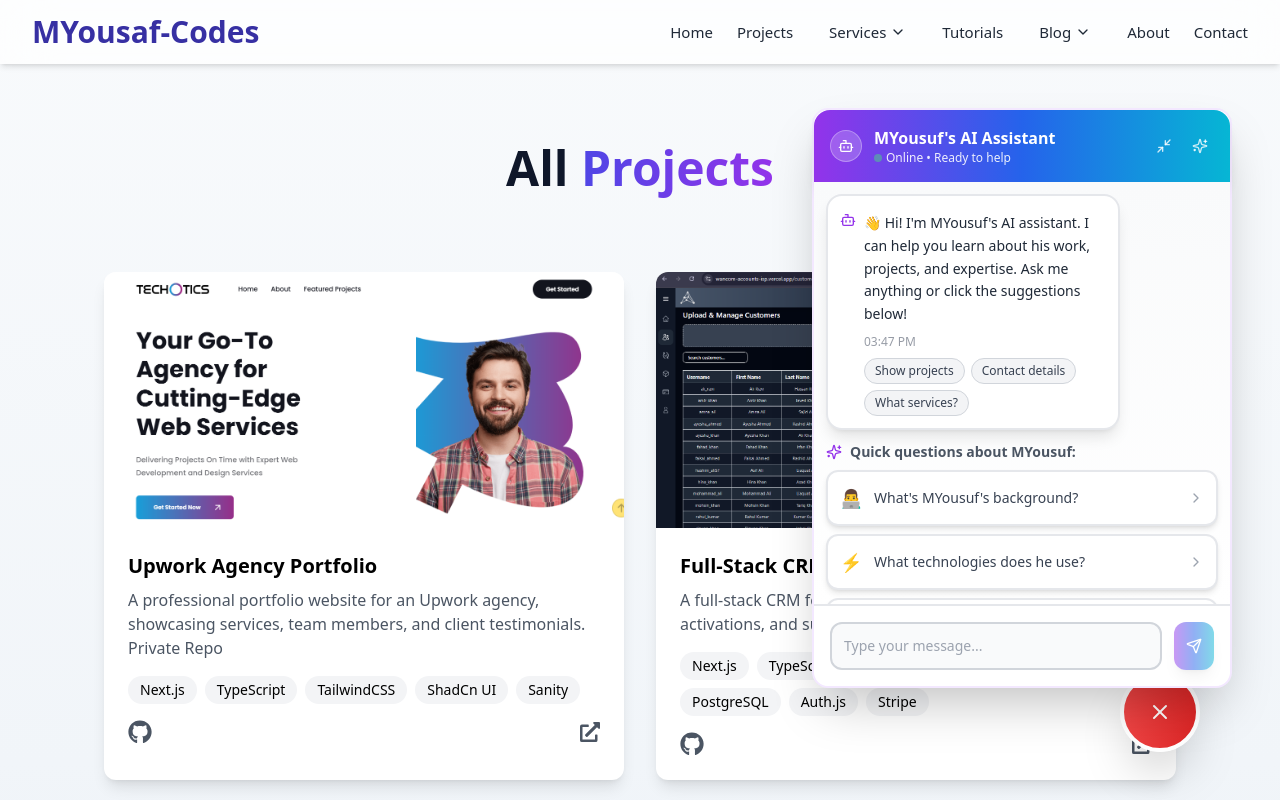
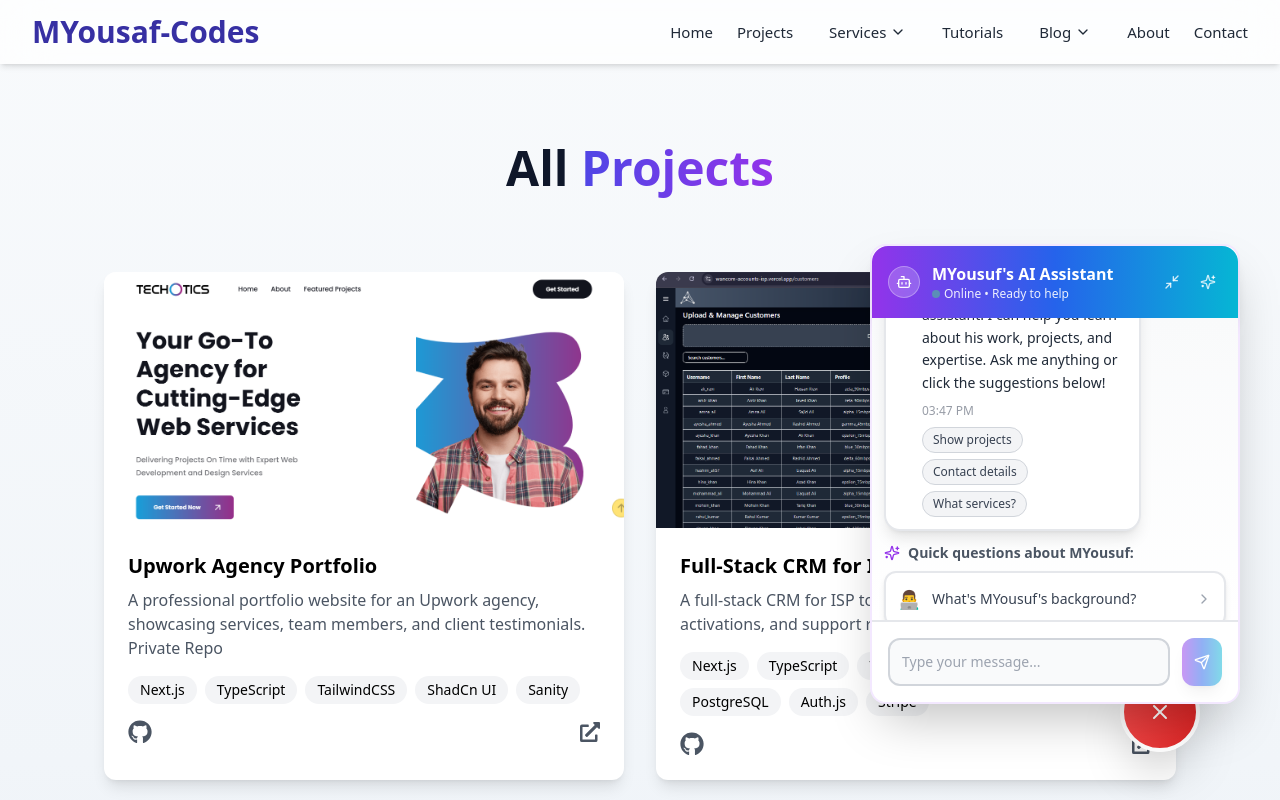
Before and after one commit to MYousuf-Codes/fullstack-portfolio-blog, a Next.js app: page /projects in a window 1280 px wide. Both pictures are taken after a click on the button 1160 px from the left and 712 px from the top of the page. Shown: the top 800 px of the page. Built offline with nearby package versions, Linux system fonts and the light colour scheme.

Commit message:
Railway Deployment updated - Chatbot UI updated

```diff
--- a/src/components/ChatBot.tsx
+++ b/src/components/ChatBot.tsx
@@ -390,9 +390,8 @@ const ChatbotWidget = () => {
     setShowFAQs(false);
 
     try {
-      // Railway deployment URL - updated to match your FastAPI backend
       const response = await fetch(
-        "https://personal-chatbot-production.up.railway.app/chat",
+        `${process.env.NEXT_PUBLIC_CHATBOT_API_URL}/chat`,
         {
           method: "POST",
           headers: {
@@ -599,26 +598,31 @@ const ChatbotWidget = () => {
         </button>
       </div>
 
-      {/* Enhanced Chat Container */}
+      {/* Enhanced Responsive Chat Container */}
       {isOpen && (
         <div
           className={`fixed flex flex-col bg-white rounded-2xl shadow-2xl border-2 border-purple-100 transition-all duration-300 backdrop-blur-lg pointer-events-auto ${
             // Mobile: Full width with margins, proper height
-            "bottom-24 right-4 left-4 h-[500px] max-h-[calc(100vh-8rem)] " +
-            // Small mobile: Slightly smaller
-            "xs:right-6 xs:left-6 xs:h-[480px] " +
-            // Tablet: Fixed width, positioned right
-            "sm:left-auto sm:right-6 sm:w-[360px] sm:h-[520px] " +
-            // Medium tablet: Optimal size
-            "md:w-[380px] md:h-[540px] md:right-8 " +
-            // Large screens: Maximum comfortable size with better positioning
-            "lg:w-[400px] lg:h-[560px] lg:right-10 lg:bottom-28 " +
-            "xl:w-[420px] xl:h-[580px] xl:right-12 " +
-            "2xl:w-[440px] 2xl:h-[600px] 2xl:right-16 " +
-            // Minimized state
-            (isMinimized ? "md:h-16 lg:h-18" : "")
+            "bottom-20 right-3 left-3 h-[450px] max-h-[calc(100vh-6rem)] " +
+            // Small mobile (480px+): Slightly better spacing
+            "xs:right-4 xs:left-4 xs:bottom-22 xs:h-[470px] " +
+            // Large mobile/Small tablet (640px+): Start transitioning to fixed width
+            "sm:left-auto sm:right-4 sm:w-[340px] sm:h-[480px] sm:bottom-24 " +
+            // Medium tablet (768px+): Comfortable tablet size
+            "md:w-[350px] md:h-[500px] md:right-6 md:bottom-26 " +
+            // Large tablet (1024px+): Reduce size for better desktop feel
+            "lg:w-[320px] lg:h-[460px] lg:right-8 lg:bottom-28 " +
+            // Laptop (1280px+): Optimized for laptop screens - smaller and more compact
+            "xl:w-[370px] xl:h-[460px] xl:right-10 xl:bottom-24 " +
+            // Desktop (1536px+): Slightly larger but still compact
+            "2xl:w-[320px] 2xl:h-[440px] 2xl:right-12 2xl:bottom-26 " +
+            // Ultra-wide (1920px+): Maximum size for very large screens
+            "3xl:w-[340px] 3xl:h-[460px] 3xl:right-16 3xl:bottom-28 " +
+            // Minimized state - responsive heights
+            (isMinimized ? "h-12 sm:h-14 md:h-16 lg:h-14 xl:h-12 2xl:h-14" : "")
           }`}
         >
+          {" "}
           {/* Enhanced Header */}
           <div className="bg-gradient-to-r from-purple-600 via-blue-600 to-cyan-500 text-white p-4 flex items-center justify-between flex-shrink-0 rounded-t-2xl shadow-lg">
             <div className="flex items-center space-x-3">
@@ -656,7 +660,6 @@ const ChatbotWidget = () => {
               </button>
             </div>
           </div>
-
           {/* Messages Area - Hidden when minimized */}
           {!isMinimized && (
             <>
```
